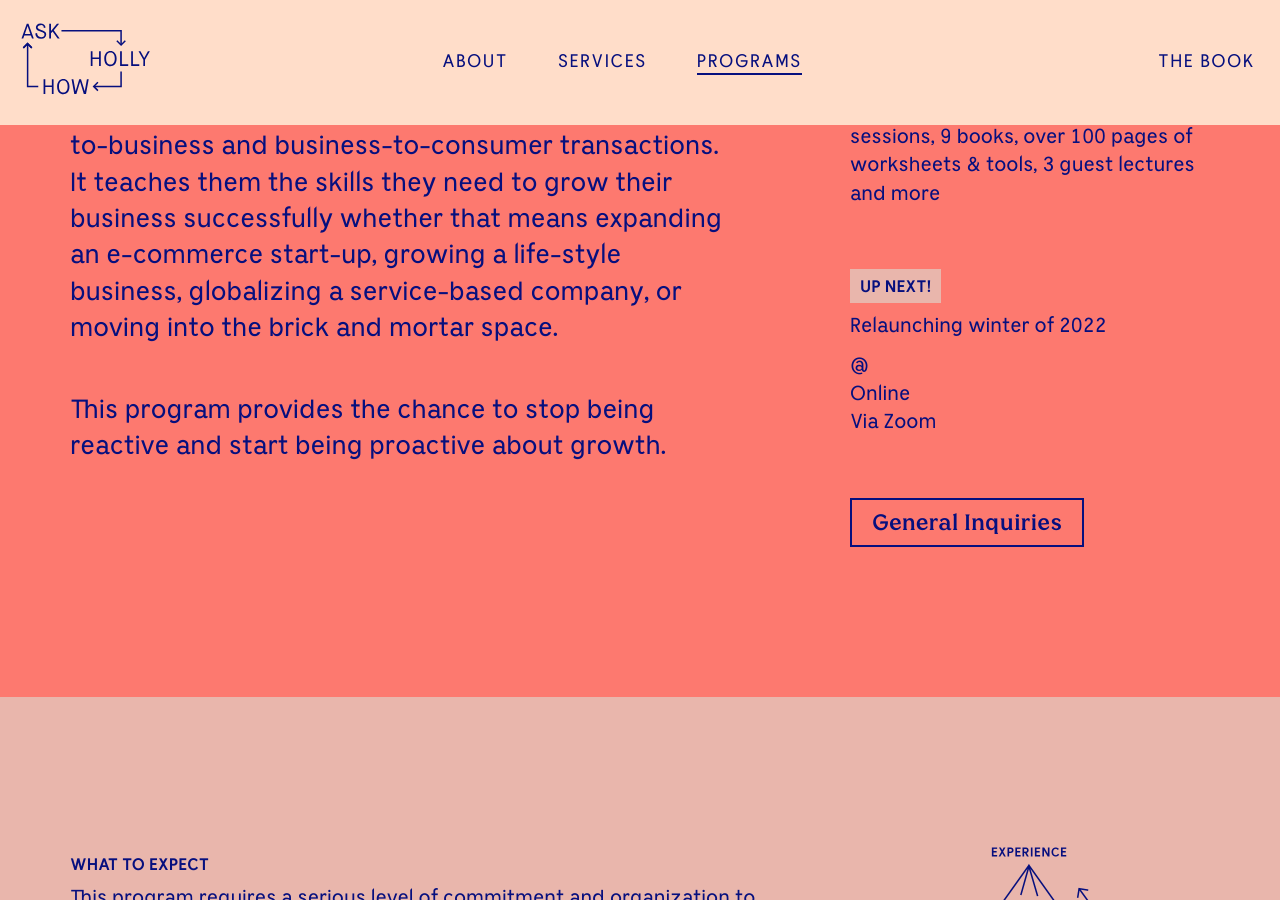
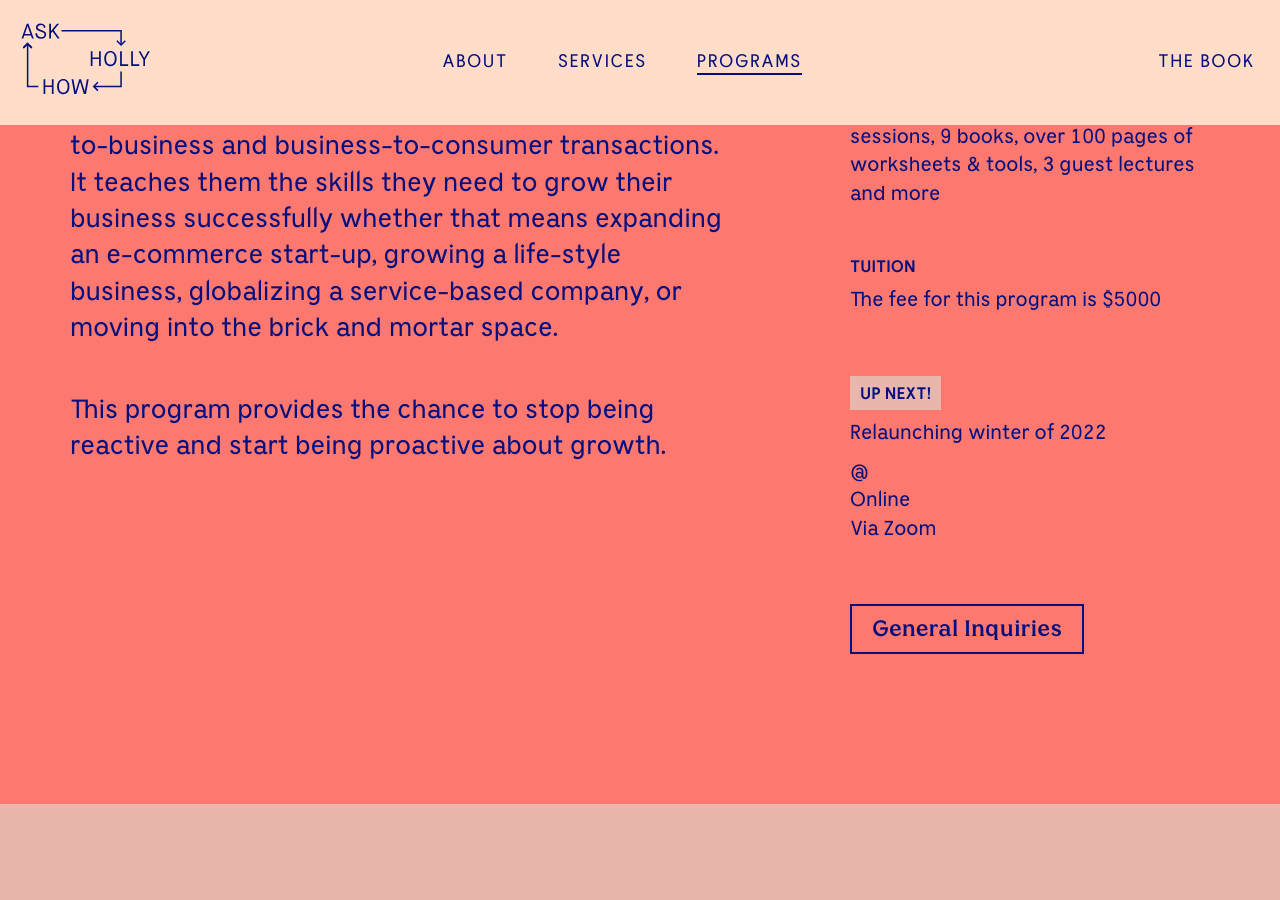
Before and after one commit to hollyhoward78/ask-holly-how, a Jekyll site: the page built from _pages/programs.md, in a window 1280 px wide and 900 px high, scrolled down 646 px. Built offline with Jekyll 4.4.1, drawn with Linux system fonts in a browser that asks for light colours; a script that is not in the unit is left out; comment, search, counter and statistics services are not loaded.

Commit message:
Update programs.html

```diff
--- a/_layouts/programs.html
+++ b/_layouts/programs.html
@@ -37,6 +37,9 @@ layout: base
 
           <h6 class="m-xs-t-2">Additions</h6>
           <p>Two 60-minute private consulting sessions, 9 books, over 100 pages of worksheets & tools, 3 guest lectures and more</p>
+
+          <h6 class="m-xs-t-2">Tuition</h6>
+          <p>The fee for this program is $5000</p>
 
           <h6 class="up-next m-xs-t-2">Up Next!</h6>
             <p>Relaunching winter of 2022</p>
```
